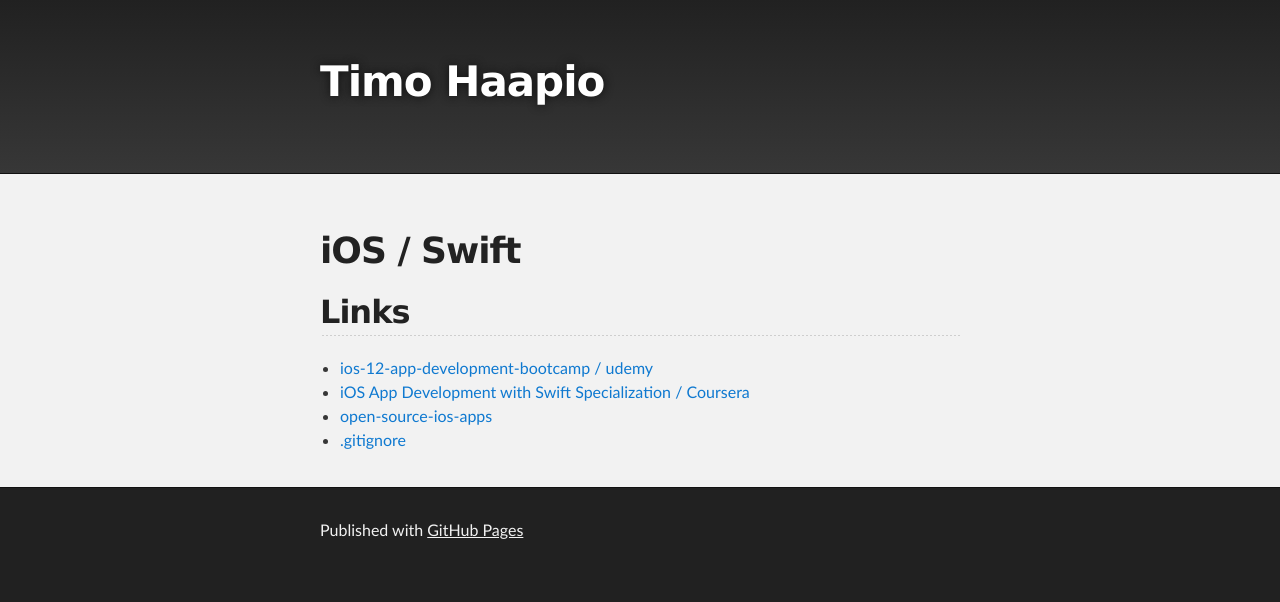
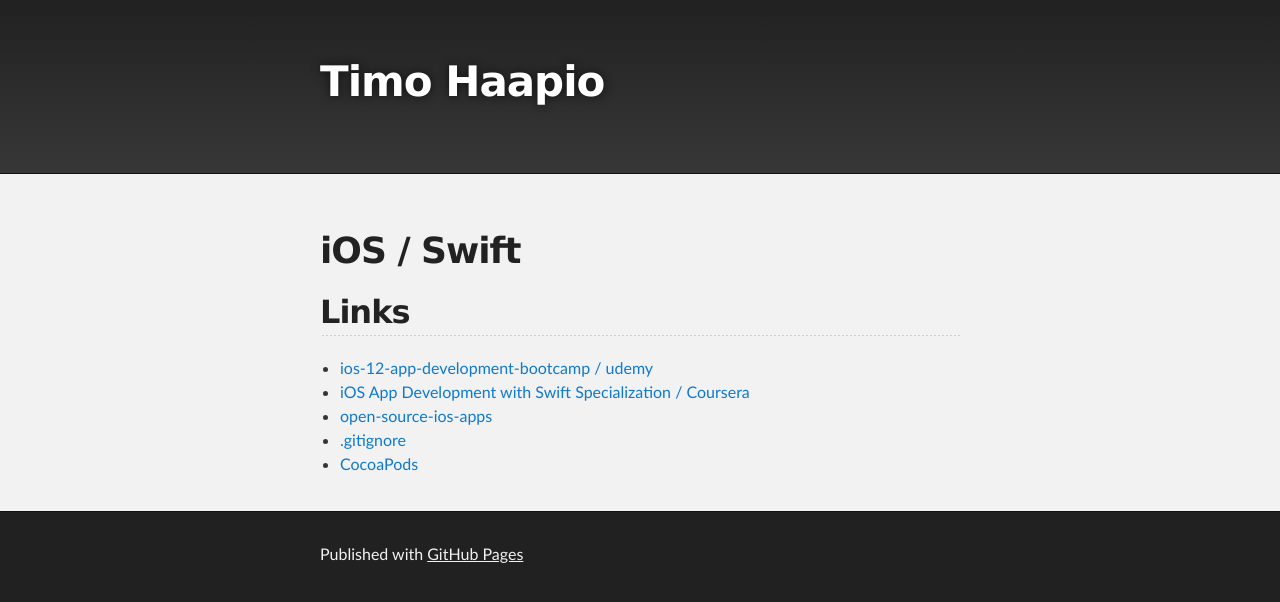
Before and after one commit to haapio/haapio.github.io, a Jekyll site: the page built from ios.md, in a window 1280 px wide. Shown: the top 602 px of the page. Built offline with Jekyll 4.4.1, drawn with Linux system fonts in a browser that asks for light colours; the repository's description, which GitHub fills in, is left out; our own code applies the rules of GitHub Pages for plain Markdown files.

Commit message:
Update ios.md

```diff
--- a/ios.md
+++ b/ios.md
@@ -9,3 +9,4 @@ layout: default
 - [iOS App Development with Swift Specialization / Coursera](https://www.coursera.org/specializations/app-development)
 - [open-source-ios-apps](https://github.com/dkhamsing/open-source-ios-apps)
 - [.gitignore](https://github.com/github/gitignore/blob/master/Swift.gitignore)
+- [CocoaPods](https://cocoapods.org)
```
